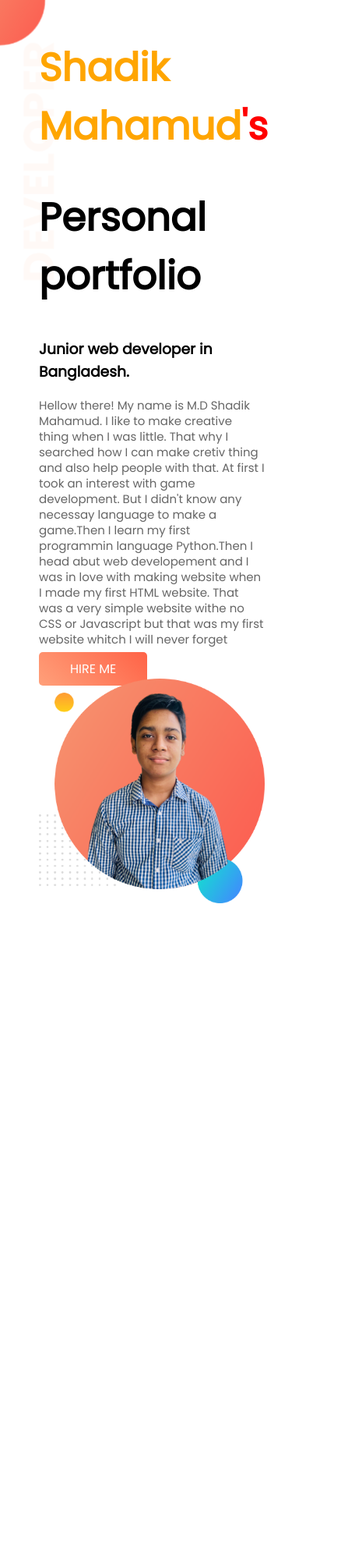
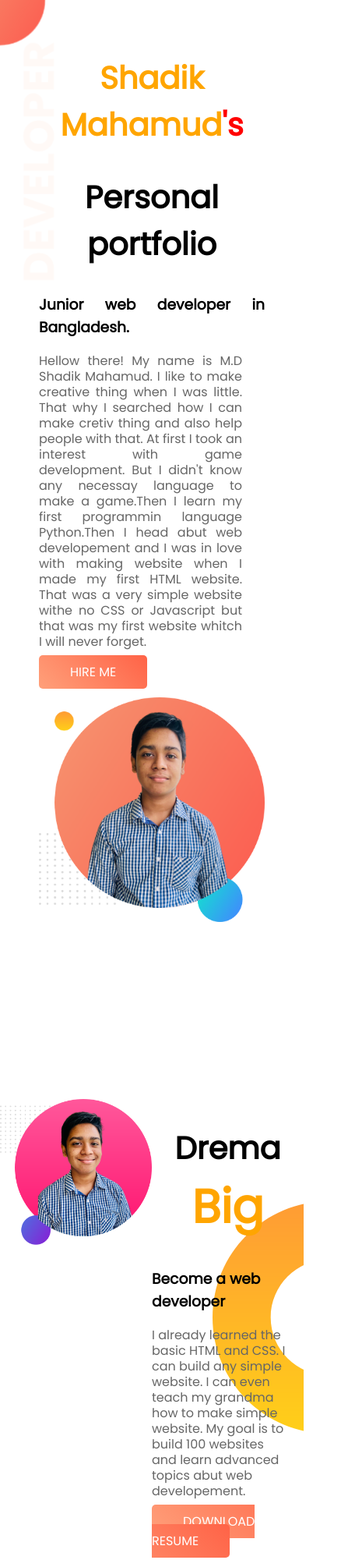
Before and after one commit to shadikmahamudsohan/my-presonal-portfolio, a plain HTML site: page index.html in a window 390 px wide. Shown: the top 2000 px of the page at 78% size, 438 px wide, since content can reach past the window. Before the commit the page ends 1215 px from the top, so only its background shows below. Drawn offline with Linux system fonts and the light colour scheme.

Commit message:
dream big section added

```diff
--- a/index.html
+++ b/index.html
@@ -12,11 +12,13 @@
     <link href="https://fonts.googleapis.com/css2?family=Poppins&display=swap" rel="stylesheet">
     <!-- style -->
     <link rel="stylesheet" href="style.css">
+    <!--Favicon for this website-->
+    <link rel="shortcut icon" href="images/shadikmahamud.png" type="image/x-icon">
 </head>
 
 <body>
-    <section class="top-section">
-        <div class="half-width left-side">
+    <section class="top-section flexible-continer">
+        <div class="half-width">
             <h1 class="orange-color">Shadik Mahamud<span style="color: red;">'s</span></h1>
             <h1>Personal portfolio</h1>
             <h3>Junior web developer in Bangladesh.</h3>
@@ -25,7 +27,7 @@
                 with that. At first I took an interest with game development. But I didn't know any necessay language to
                 make a game.Then I learn my first programmin language Python.Then I head
                 abut web developement and I was in love with making website when I made my first HTML website. That was a
-                very simple website withe no CSS or Javascript but that was my first website whitch I will never forget
+                very simple website withe no CSS or Javascript but that was my first website whitch I will never forget.
             </p>
             <a href="#" class="button" onclick="alert('ERROR: Working Progress')">HIRE ME</a>
         </div>
@@ -33,6 +35,38 @@
             <img src="images/shadikmahamud.png" alt="">
         </div>
     </section>
+
+    <section class="dream-big flexible-continer">
+        <div class="half-width">
+            <img src="images/shadikmahamud2.png" alt="">
+        </div>
+        <div class="half-width">
+            <h1>Drema <span style="font-size: 60px;" class="orange-color">Big</span></h1>
+            <h3>Become a web developer</h3>
+            <p>
+                I already learned the basic HTML and CSS. I can build any simple website. I can even teach my grandma how to make simple website. My goal is to build 100 websites and learn advanced topics abut web developement.
+            </p>
+            <a href="#" class="button" onclick="alert('ERROR: Working Progress')">DOWNLOAD RESUME</a>
+        </div>
+    </section>
+
+    <section class="experiences">
+        <h1>Experiences</h1>
+        <div class="ecperience-card-area">
+            <div class="full-stack-web-developer">
+                <h1>Full Stack Web Developer</h1>
+                <h3 class="orange-color">2024-Present | Pro Level Developer</h3>
+                <p>I am the master of HTML, CSS and Javascript. I know everything needed to make a website function, efficient. I didn't stop with the web. I went beyond with most popular Javascript framework called Vue JS. I even know the deployment, server and security. I will give you 100% web solution.</p>
+            </div>
+            <div class="bady-web-developer">
+                <h1>Full Stack Web Developer</h1>
+                <h3 class="orange-color">2022-Present | learing web developement</h3>
+                <p>They didn't offer me a job. But I made myself as a remove web developer. I made their website and showed it to them. They liked it. And uploaded the content. It was fun working at Programming Hero.
+                </p>
+            </div>
+        </div>
+
+    </section>
 </body>
 
 </html>
--- a/style.css
+++ b/style.css
@@ -8,7 +8,7 @@ h1 {
 .orange-color {
     color: orange;
 }
-.top-section {
+.flexible-continer {
     display: flex;
 }
 .half-width {
@@ -21,7 +21,7 @@ h1 {
 .half-width P {
     color: #666;
     line-height: 20px;
-    font-size: 15px;
+    width: 90%;
 }
 .button {
     padding: 10px 40px;
@@ -34,22 +34,43 @@ h1 {
     background-image: url(images/top-banner.png);
     background-repeat: no-repeat;
 }
+/* dream big section */
+.dream-big {
+    margin-top: 150px;
+    background-image: url(images/dream-bg.png);
+    background-repeat: no-repeat;
+    background-position: right;
+}
+/* experiences section */
+.experiences {
+    padding: 50px;
+}
+.experiences div {
+    width: 80%;
+}
+.ecperience-card-area {
+    display: flex;
+}
+
 @media screen and (max-width: 900px) {
     .top-section {
       display: block;
       align-items: center;
       padding: 50px;
+      text-align: justify;
+    }
+    h1 {
+        text-align: center;
+        font-size: 40px;
     }
     .half-width {
         width: 100%;
         margin: 0px;
         margin-left: 0px;
+        margin-top: 20px;
     }
     .half-width img {
         width: 100%;
-    }
-    .half-width p {
-        /* padding: 50px; */
     }
     .orange-color {
         margin-top: 0;
```
